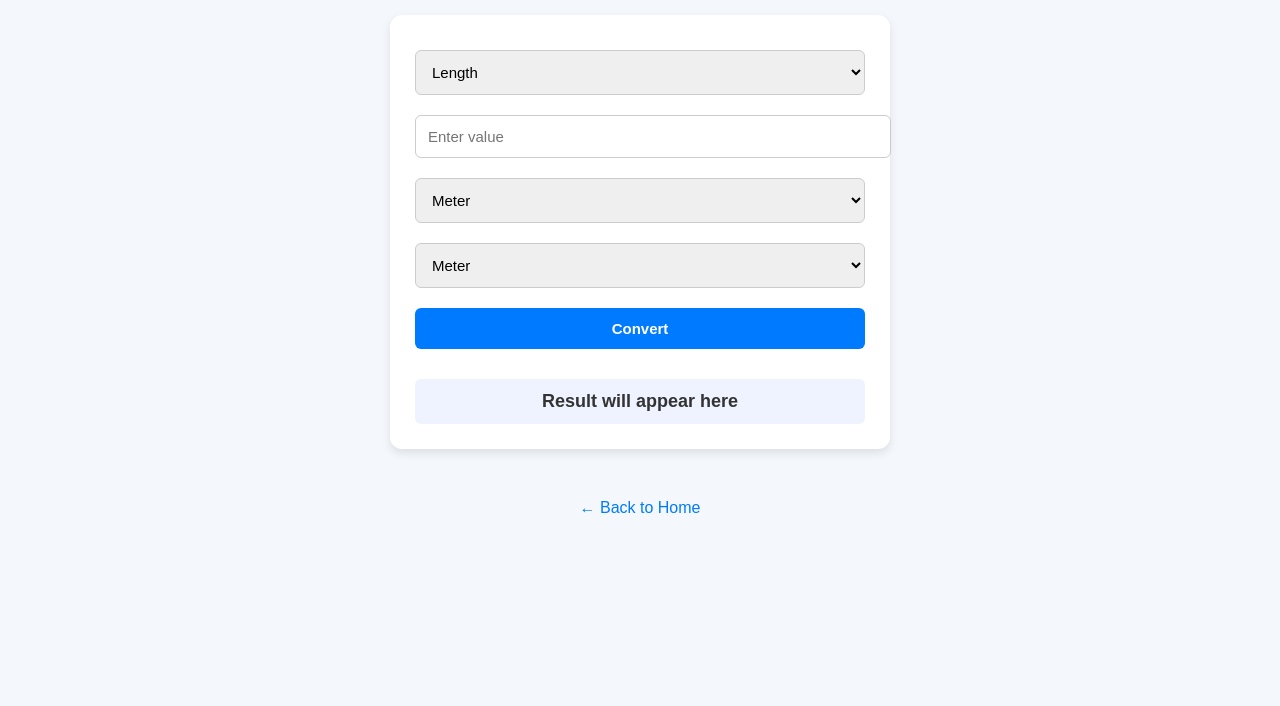
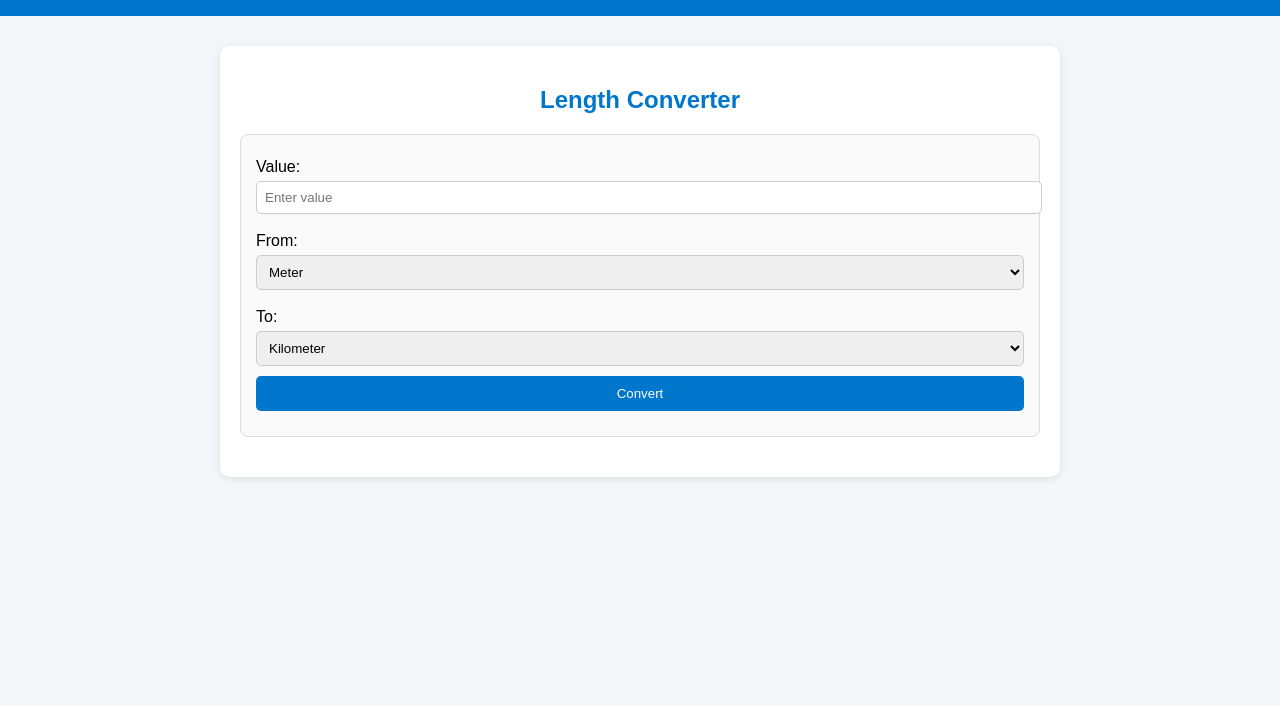
Before and after one commit to AllFreeTools/allfreetools.github.io, a plain HTML site: page unit-converter.html in a window 1280 px wide. Shown: the part 94-800 px from the top of the page. Drawn offline with Linux system fonts and the light colour scheme.

Commit message:
Update unit-converter.html

```diff
--- a/unit-converter.html
+++ b/unit-converter.html
@@ -3,173 +3,128 @@
 <head>
   <meta charset="UTF-8">
   <meta name="viewport" content="width=device-width, initial-scale=1.0">
-  <title>Advanced Unit Converter</title>
+  <title>Unit Converter</title>
   <style>
     body {
       font-family: Arial, sans-serif;
-      background: #f4f7fb;
+      background: #f4f7fa;
       margin: 0;
-      padding: 20px;
+      padding: 0;
+    }
+    header {
+      background: #0077cc;
+      color: white;
+      padding: 15px;
       text-align: center;
     }
-    h1 {
-      color: #007bff;
-      margin-bottom: 20px;
+    .container {
+      max-width: 800px;
+      margin: 30px auto;
+      background: white;
+      padding: 20px;
+      border-radius: 10px;
+      box-shadow: 0 2px 8px rgba(0,0,0,0.1);
+    }
+    h2 {
+      color: #0077cc;
+      text-align: center;
     }
     .converter {
-      background: white;
-      max-width: 450px;
-      margin: 30px auto;
-      padding: 25px;
-      border-radius: 12px;
-      box-shadow: 0 4px 10px rgba(0,0,0,0.1);
+      margin: 20px 0;
+      padding: 15px;
+      border: 1px solid #ddd;
+      border-radius: 8px;
+      background: #fafafa;
     }
-    select, input, button {
+    label {
+      display: block;
+      margin: 8px 0 5px;
+    }
+    select, input {
       width: 100%;
-      padding: 12px;
-      margin: 10px 0;
-      border-radius: 6px;
+      padding: 8px;
+      margin-bottom: 10px;
+      border-radius: 5px;
       border: 1px solid #ccc;
-      font-size: 15px;
     }
     button {
-      background: #007bff;
+      background: #0077cc;
       color: white;
+      padding: 10px 15px;
       border: none;
+      border-radius: 5px;
       cursor: pointer;
-      font-weight: bold;
+      width: 100%;
     }
     button:hover {
-      background: #0056b3;
+      background: #005fa3;
     }
     .result {
-      margin-top: 20px;
+      margin-top: 10px;
       font-weight: bold;
-      font-size: 18px;
       color: #333;
-      background: #eef3ff;
-      padding: 12px;
-      border-radius: 6px;
-    }
-    a {
-      display: inline-block;
-      margin-top: 20px;
-      text-decoration: none;
-      color: #007bff;
+      text-align: center;
     }
   </style>
 </head>
 <body>
-  <h1>🧮 Advanced Unit Converter</h1>
+  <header>
+    <h1>Unit Converter</h1>
+  </header>
+  <div class="container">
+    <h2>Length Converter</h2>
+    <div class="converter">
+      <label for="length-value">Value:</label>
+      <input type="number" id="length-value" placeholder="Enter value">
 
-  <div class="converter">
-    <select id="category" onchange="updateUnits()">
-      <option value="length">Length</option>
-      <option value="weight">Weight</option>
-      <option value="temperature">Temperature</option>
-      <option value="area">Area</option>
-      <option value="volume">Volume</option>
-    </select>
+      <label for="length-from">From:</label>
+      <select id="length-from">
+        <option value="meter">Meter</option>
+        <option value="kilometer">Kilometer</option>
+        <option value="centimeter">Centimeter</option>
+        <option value="mile">Mile</option>
+      </select>
 
-    <input type="number" id="value" placeholder="Enter value">
+      <label for="length-to">To:</label>
+      <select id="length-to">
+        <option value="kilometer">Kilometer</option>
+        <option value="centimeter">Centimeter</option>
+        <option value="mile">Mile</option>
+      </select>
 
-    <select id="fromUnit"></select>
-    <select id="toUnit"></select>
-
-    <button onclick="convert()">Convert</button>
-
-    <div class="result" id="result">Result will appear here</div>
+      <button onclick="convertLength()">Convert</button>
+      <div class="result" id="length-result"></div>
+    </div>
   </div>
 
-  <a href="index.html">← Back to Home</a>
-
   <script>
-    const units = {
-      length: ["Meter", "Kilometer", "Centimeter", "Millimeter", "Mile", "Yard", "Foot", "Inch"],
-      weight: ["Kilogram", "Gram", "Milligram", "Pound", "Ounce"],
-      temperature: ["Celsius", "Fahrenheit", "Kelvin"],
-      area: ["Square Meter", "Square Kilometer", "Square Mile", "Square Yard", "Square Foot", "Square Inch", "Hectare", "Acre"],
-      volume: ["Liter", "Milliliter", "Cubic Meter", "Cubic Centimeter", "Cubic Inch", "Cubic Foot", "Gallon (US)", "Quart (US)", "Pint (US)"]
-    };
-
-    function updateUnits() {
-      let category = document.getElementById("category").value;
-      let fromUnit = document.getElementById("fromUnit");
-      let toUnit = document.getElementById("toUnit");
-
-      fromUnit.innerHTML = "";
-      toUnit.innerHTML = "";
-
-      units[category].forEach(unit => {
-        let option1 = document.createElement("option");
-        let option2 = document.createElement("option");
-        option1.value = option2.value = unit;
-        option1.text = option2.text = unit;
-        fromUnit.add(option1);
-        toUnit.add(option2);
-      });
-    }
-
-    function convert() {
-      let category = document.getElementById("category").value;
-      let value = parseFloat(document.getElementById("value").value);
-      let from = document.getElementById("fromUnit").value;
-      let to = document.getElementById("toUnit").value;
-      let result = "";
+    function convertLength() {
+      let value = parseFloat(document.getElementById("length-value").value);
+      let from = document.getElementById("length-from").value;
+      let to = document.getElementById("length-to").value;
+      let result = 0;
 
       if (isNaN(value)) {
-        result = "⚠ Please enter a valid number.";
-      } else {
-        if (category === "length") {
-          const factors = { Meter: 1, Kilometer: 1000, Centimeter: 0.01, Millimeter: 0.001, Mile: 1609.34, Yard: 0.9144, Foot: 0.3048, Inch: 0.0254 };
-          result = (value * factors[from] / factors[to]).toFixed(4) + " " + to;
-        }
-        else if (category === "weight") {
-          const factors = { Kilogram: 1, Gram: 0.001, Milligram: 0.000001, Pound: 0.453592, Ounce: 0.0283495 };
-          result = (value * factors[from] / factors[to]).toFixed(4) + " " + to;
-        }
-        else if (category === "temperature") {
-          if (from === to) result = value + " " + to;
-          else if (from === "Celsius" && to === "Fahrenheit") result = ((value * 9/5) + 32).toFixed(2) + " °F";
-          else if (from === "Celsius" && to === "Kelvin") result = (value + 273.15).toFixed(2) + " K";
-          else if (from === "Fahrenheit" && to === "Celsius") result = ((value - 32) * 5/9).toFixed(2) + " °C";
-          else if (from === "Fahrenheit" && to === "Kelvin") result = ((value - 32) * 5/9 + 273.15).toFixed(2) + " K";
-          else if (from === "Kelvin" && to === "Celsius") result = (value - 273.15).toFixed(2) + " °C";
-          else if (from === "Kelvin" && to === "Fahrenheit") result = ((value - 273.15) * 9/5 + 32).toFixed(2) + " °F";
-        }
-        else if (category === "area") {
-          const factors = {
-            "Square Meter": 1,
-            "Square Kilometer": 1e6,
-            "Square Mile": 2.59e6,
-            "Square Yard": 0.836127,
-            "Square Foot": 0.092903,
-            "Square Inch": 0.00064516,
-            "Hectare": 10000,
-            "Acre": 4046.86
-          };
-          result = (value * factors[from] / factors[to]).toFixed(4) + " " + to;
-        }
-        else if (category === "volume") {
-          const factors = {
-            "Liter": 1,
-            "Milliliter": 0.001,
-            "Cubic Meter": 1000,
-            "Cubic Centimeter": 0.001,
-            "Cubic Inch": 0.016387,
-            "Cubic Foot": 28.3168,
-            "Gallon (US)": 3.78541,
-            "Quart (US)": 0.946353,
-            "Pint (US)": 0.473176
-          };
-          result = (value * factors[from] / factors[to]).toFixed(4) + " " + to;
-        }
+        document.getElementById("length-result").innerText = "Please enter a value.";
+        return;
       }
-      document.getElementById("result").innerText = result;
+
+      // Convert from any unit to meters first
+      let meters = 0;
+      if (from === "meter") meters = value;
+      if (from === "kilometer") meters = value * 1000;
+      if (from === "centimeter") meters = value / 100;
+      if (from === "mile") meters = value * 1609.34;
+
+      // Convert meters to target unit
+      if (to === "meter") result = meters;
+      if (to === "kilometer") result = meters / 1000;
+      if (to === "centimeter") result = meters * 100;
+      if (to === "mile") result = meters / 1609.34;
+
+      document.getElementById("length-result").innerText =
+        value + " " + from + " = " + result.toFixed(4) + " " + to;
     }
-
-    // Default load
-    updateUnits();
   </script>
 </body>
 </html>
```
